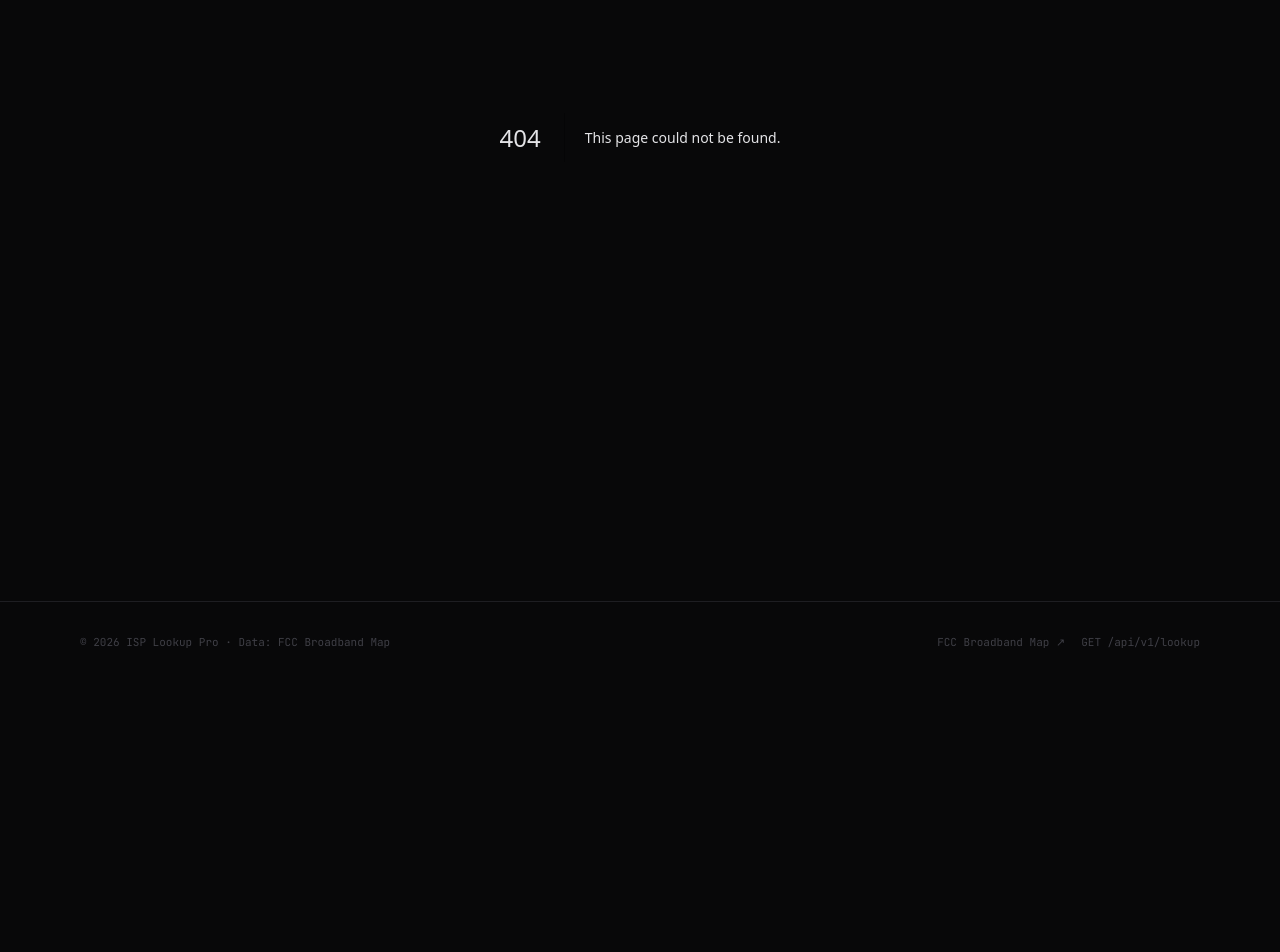
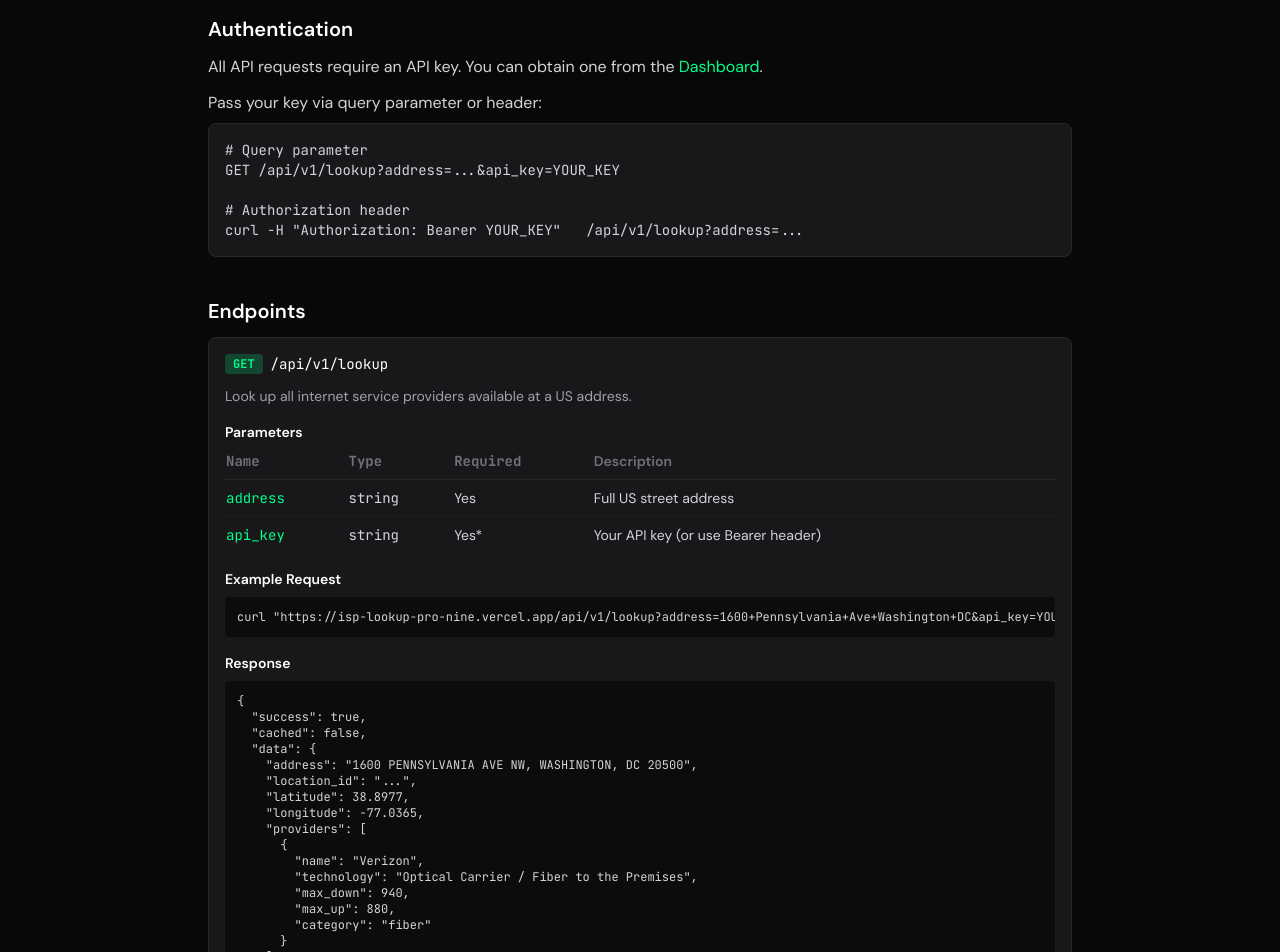
Before and after one commit to robertgrant-arch/isp-lookup-pro, a Next.js app: page /docs in a window 1280 px wide. Before the commit this address had no page. Shown: the part 320-1272 px from the top of the page. Before the commit the page ends 1003 px from the top, so only its background shows below. Built offline with nearby package versions, Linux system fonts and the light colour scheme; no server answers.

Commit message:
feat: add API docs page at /docs

```diff
--- /dev/null
+++ b/app/docs/page.tsx
@@ -0,0 +1,131 @@
+export default function DocsPage() {
+  return (
+    <div className="max-w-4xl mx-auto px-4 py-12">
+      <h1 className="text-3xl font-display font-bold text-white mb-2">API Documentation</h1>
+      <p className="text-zinc-400 mb-8 font-mono text-sm">ISP Lookup Pro &mdash; REST API v1</p>
+
+      {/* Base URL */}
+      <section className="mb-10">
+        <h2 className="text-xl font-bold text-white mb-3">Base URL</h2>
+        <pre className="bg-zinc-900 border border-zinc-800 rounded-lg p-4 font-mono text-sm text-accent-green overflow-x-auto">
+          {process.env.NEXT_PUBLIC_BASE_URL || 'https://isp-lookup-pro-nine.vercel.app'}
+        </pre>
+      </section>
+
+      {/* Authentication */}
+      <section className="mb-10">
+        <h2 className="text-xl font-bold text-white mb-3">Authentication</h2>
+        <p className="text-zinc-300 mb-3">All API requests require an API key. You can obtain one from the <a href="/dashboard" className="text-accent-green hover:underline">Dashboard</a>.</p>
+        <p className="text-zinc-300 mb-2">Pass your key via query parameter or header:</p>
+        <pre className="bg-zinc-900 border border-zinc-800 rounded-lg p-4 font-mono text-sm text-zinc-300 overflow-x-auto mb-2">
+{`# Query parameter
+GET /api/v1/lookup?address=...&api_key=YOUR_KEY
+
+# Authorization header
+curl -H "Authorization: Bearer YOUR_KEY" \
+  /api/v1/lookup?address=...`}
+        </pre>
+      </section>
+
+      {/* Endpoint */}
+      <section className="mb-10">
+        <h2 className="text-xl font-bold text-white mb-3">Endpoints</h2>
+        <div className="bg-zinc-900 border border-zinc-800 rounded-lg p-4 mb-4">
+          <div className="flex items-center gap-2 mb-3">
+            <span className="bg-accent-green/20 text-accent-green px-2 py-0.5 rounded text-xs font-mono font-bold">GET</span>
+            <code className="text-white font-mono text-sm">/api/v1/lookup</code>
+          </div>
+          <p className="text-zinc-400 text-sm mb-4">Look up all internet service providers available at a US address.</p>
+          <h3 className="text-white font-bold text-sm mb-2">Parameters</h3>
+          <table className="w-full text-sm mb-4">
+            <thead>
+              <tr className="text-left text-zinc-500 border-b border-zinc-800">
+                <th className="pb-2 font-mono">Name</th>
+                <th className="pb-2 font-mono">Type</th>
+                <th className="pb-2 font-mono">Required</th>
+                <th className="pb-2">Description</th>
+              </tr>
+            </thead>
+            <tbody className="text-zinc-300">
+              <tr className="border-b border-zinc-800/50">
+                <td className="py-2 font-mono text-accent-green">address</td>
+                <td className="py-2 font-mono">string</td>
+                <td className="py-2">Yes</td>
+                <td className="py-2">Full US street address</td>
+              </tr>
+              <tr>
+                <td className="py-2 font-mono text-accent-green">api_key</td>
+                <td className="py-2 font-mono">string</td>
+                <td className="py-2">Yes*</td>
+                <td className="py-2">Your API key (or use Bearer header)</td>
+              </tr>
+            </tbody>
+          </table>
+
+          <h3 className="text-white font-bold text-sm mb-2">Example Request</h3>
+          <pre className="bg-black/50 rounded p-3 font-mono text-xs text-zinc-300 overflow-x-auto mb-4">
+{`curl "https://isp-lookup-pro-nine.vercel.app/api/v1/lookup?address=1600+Pennsylvania+Ave+Washington+DC&api_key=YOUR_KEY"`}
+          </pre>
+
+          <h3 className="text-white font-bold text-sm mb-2">Response</h3>
+          <pre className="bg-black/50 rounded p-3 font-mono text-xs text-zinc-300 overflow-x-auto">
+{`{
+  "success": true,
+  "cached": false,
+  "data": {
+    "address": "1600 PENNSYLVANIA AVE NW, WASHINGTON, DC 20500",
+    "location_id": "...",
+    "latitude": 38.8977,
+    "longitude": -77.0365,
+    "providers": [
+      {
+        "name": "Verizon",
+        "technology": "Optical Carrier / Fiber to the Premises",
+        "max_down": 940,
+        "max_up": 880,
+        "category": "fiber"
+      }
+    ]
+  },
+  "usage": {
+    "requests_today": 1,
+    "remaining_today": 99,
+    "rate_limit": 100
+  }
+}`}
+          </pre>
+        </div>
+      </section>
+
+      {/* Error Codes */}
+      <section className="mb-10">
+        <h2 className="text-xl font-bold text-white mb-3">Error Codes</h2>
+        <div className="bg-zinc-900 border border-zinc-800 rounded-lg overflow-hidden">
+          <table className="w-full text-sm">
+            <thead>
+              <tr className="text-left text-zinc-500 border-b border-zinc-800">
+                <th className="p-3 font-mono">Code</th>
+                <th className="p-3 font-mono">Status</th>
+                <th className="p-3">Description</th>
+              </tr>
+            </thead>
+            <tbody className="text-zinc-300">
+              <tr className="border-b border-zinc-800/50"><td className="p-3 font-mono text-red-400">MISSING_API_KEY</td><td className="p-3">401</td><td className="p-3">No API key provided</td></tr>
+              <tr className="border-b border-zinc-800/50"><td className="p-3 font-mono text-red-400">INVALID_API_KEY</td><td className="p-3">401</td><td className="p-3">API key not recognized</td></tr>
+              <tr className="border-b border-zinc-800/50"><td className="p-3 font-mono text-red-400">RATE_LIMIT_EXCEEDED</td><td className="p-3">429</td><td className="p-3">Daily request limit reached</td></tr>
+              <tr className="border-b border-zinc-800/50"><td className="p-3 font-mono text-red-400">MISSING_ADDRESS</td><td className="p-3">400</td><td className="p-3">No address parameter</td></tr>
+              <tr className="border-b border-zinc-800/50"><td className="p-3 font-mono text-red-400">ADDRESS_NOT_FOUND</td><td className="p-3">404</td><td className="p-3">Address not in FCC database</td></tr>
+              <tr><td className="p-3 font-mono text-red-400">UPSTREAM_ERROR</td><td className="p-3">502</td><td className="p-3">FCC API unavailable</td></tr>
+            </tbody>
+          </table>
+        </div>
+      </section>
+
+      {/* Rate Limits */}
+      <section className="mb-10">
+        <h2 className="text-xl font-bold text-white mb-3">Rate Limits</h2>
+        <p className="text-zinc-300">Default: <span className="text-accent-green font-mono">100 requests/day</span> per API key. Usage info is included in every successful response. Results are cached for 1 hour.</p>
+      </section>
+    </div>
+  );
+}
```
